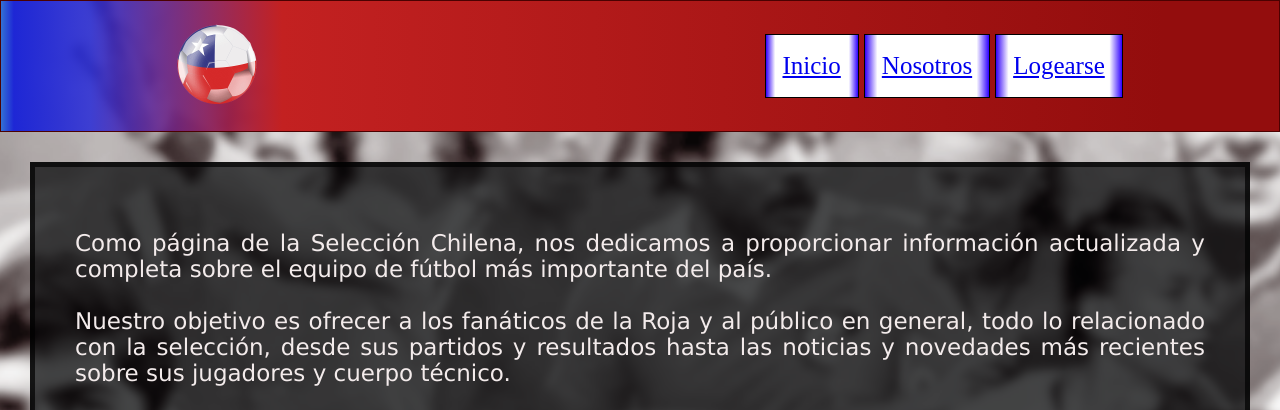
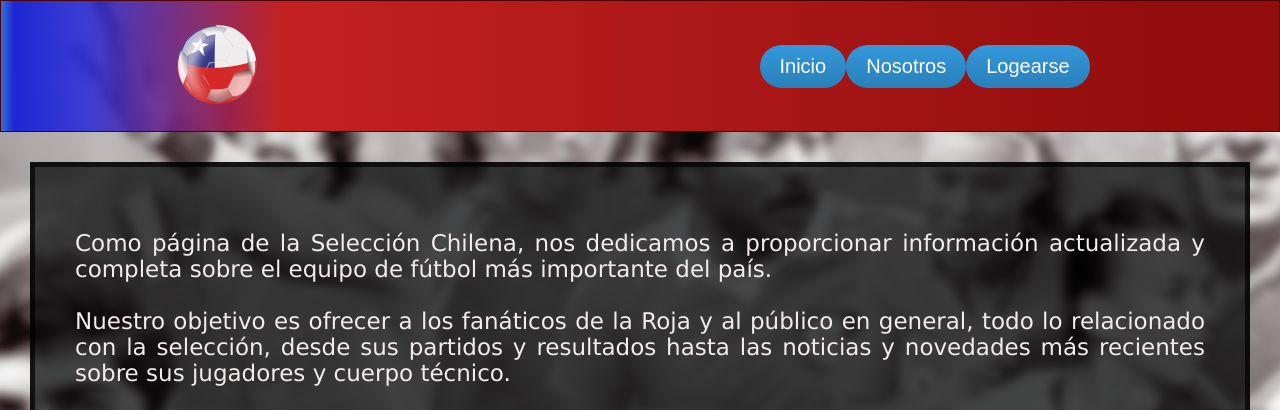
Before and after one commit to NicolasInostroza/Proyecto-Herramientas, a PHP site: page /Nosotros.html in a window 1280 px wide. Shown: the top 410 px of the page. Run offline with PHP 8.4, Linux system fonts and the light colour scheme.

Commit message:
Se cambian los botones de navegación

```diff
--- a/CSS/banners-footers.css
+++ b/CSS/banners-footers.css
@@ -23,13 +23,29 @@
     margin-left: 100px;
 }
 
-.nav-item {
-    margin-left: 5px;
-    display: block;
-    border: 1px solid black;
-    box-sizing: border-box;
-    background: rgb(46,0,255);
-    background: linear-gradient(90deg, rgba(46,0,255,0.969625350140056) 0%, rgba(255,255,255,1) 10%, rgba(255,255,255,1) 90%, rgba(46,0,255,1) 100%);
-    padding: 17px;
-    font-size: 25px;
-}
+.nav-btn {
+    background: #3498db;
+    background-image: -webkit-linear-gradient(top, #3498db, #2980b9);
+    background-image: -moz-linear-gradient(top, #3498db, #2980b9);
+    background-image: -ms-linear-gradient(top, #3498db, #2980b9);
+    background-image: -o-linear-gradient(top, #3498db, #2980b9);
+    background-image: linear-gradient(to bottom, #3498db, #2980b9);
+    -webkit-border-radius: 28;
+    -moz-border-radius: 28;
+    border-radius: 28px;
+    font-family: Arial;
+    color: #ffffff;
+    font-size: 20px;
+    padding: 10px 20px 10px 20px;
+    text-decoration: none;
+  }
+
+.nav-btn:hover {
+    background: #3cb0fd;
+    background-image: -webkit-linear-gradient(top, #3cb0fd, #3498db);
+    background-image: -moz-linear-gradient(top, #3cb0fd, #3498db);
+    background-image: -ms-linear-gradient(top, #3cb0fd, #3498db);
+    background-image: -o-linear-gradient(top, #3cb0fd, #3498db);
+    background-image: linear-gradient(to bottom, #3cb0fd, #3498db);
+    text-decoration: none;
+  }
--- a/Nosotros.html
+++ b/Nosotros.html
@@ -18,9 +18,9 @@
                     <img class="logo" src="imagenes/balon_copia.png">
                 </div>
                 <nav class="nav">
-                    <a class="nav-item" href="Historia.html">Inicio</a>
-                    <a class="nav-item" href="Nosotros.html">Nosotros</a>
-                    <a class="nav-item" href="logearse.html">Logearse</a>
+                    <a class="nav-btn" href="Historia.html">Inicio</a>
+                    <a class="nav-btn" href="Nosotros.html">Nosotros</a>
+                    <a class="nav-btn" href="logearse.html">Logearse</a>
                 </nav>
             </header>
         </div>
```
